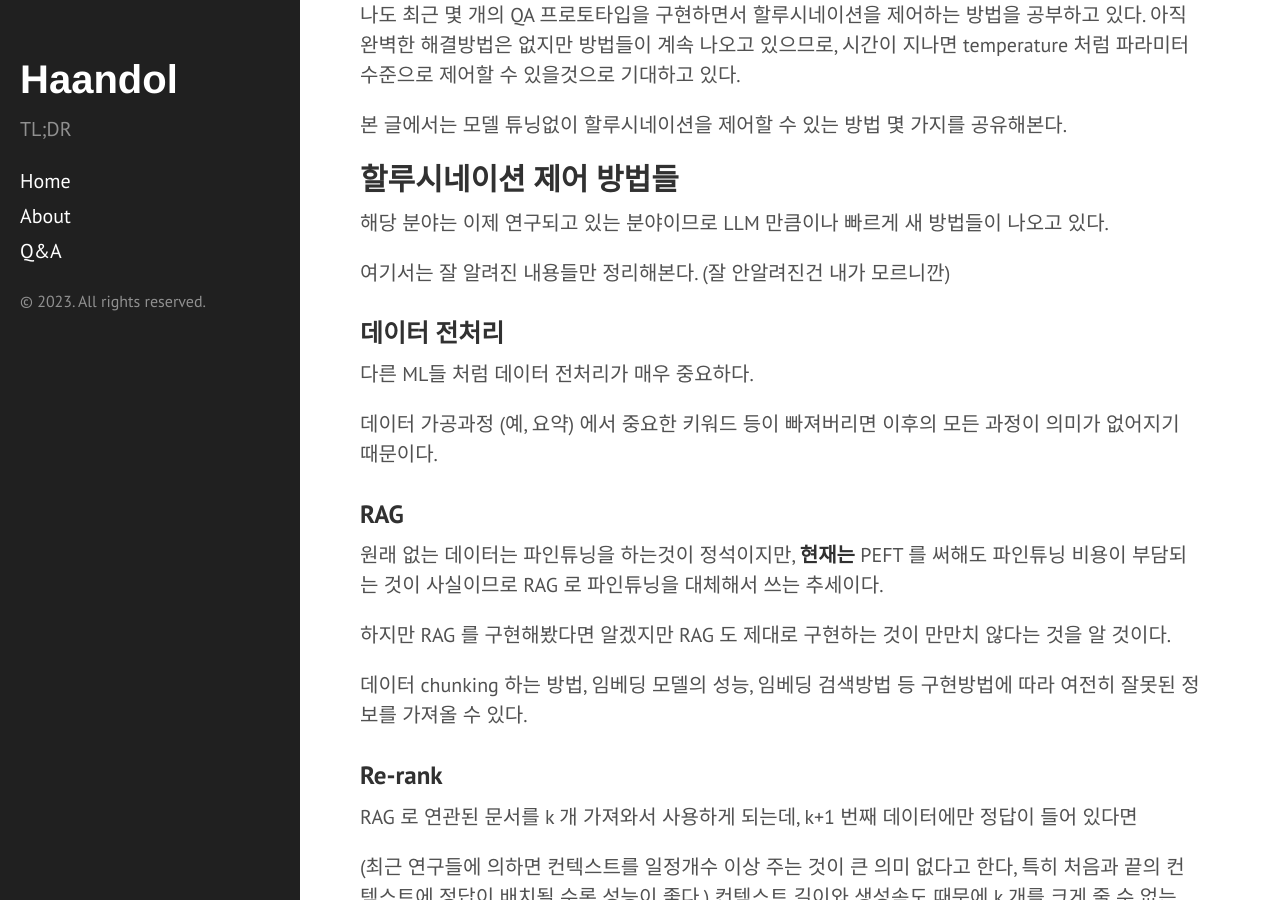
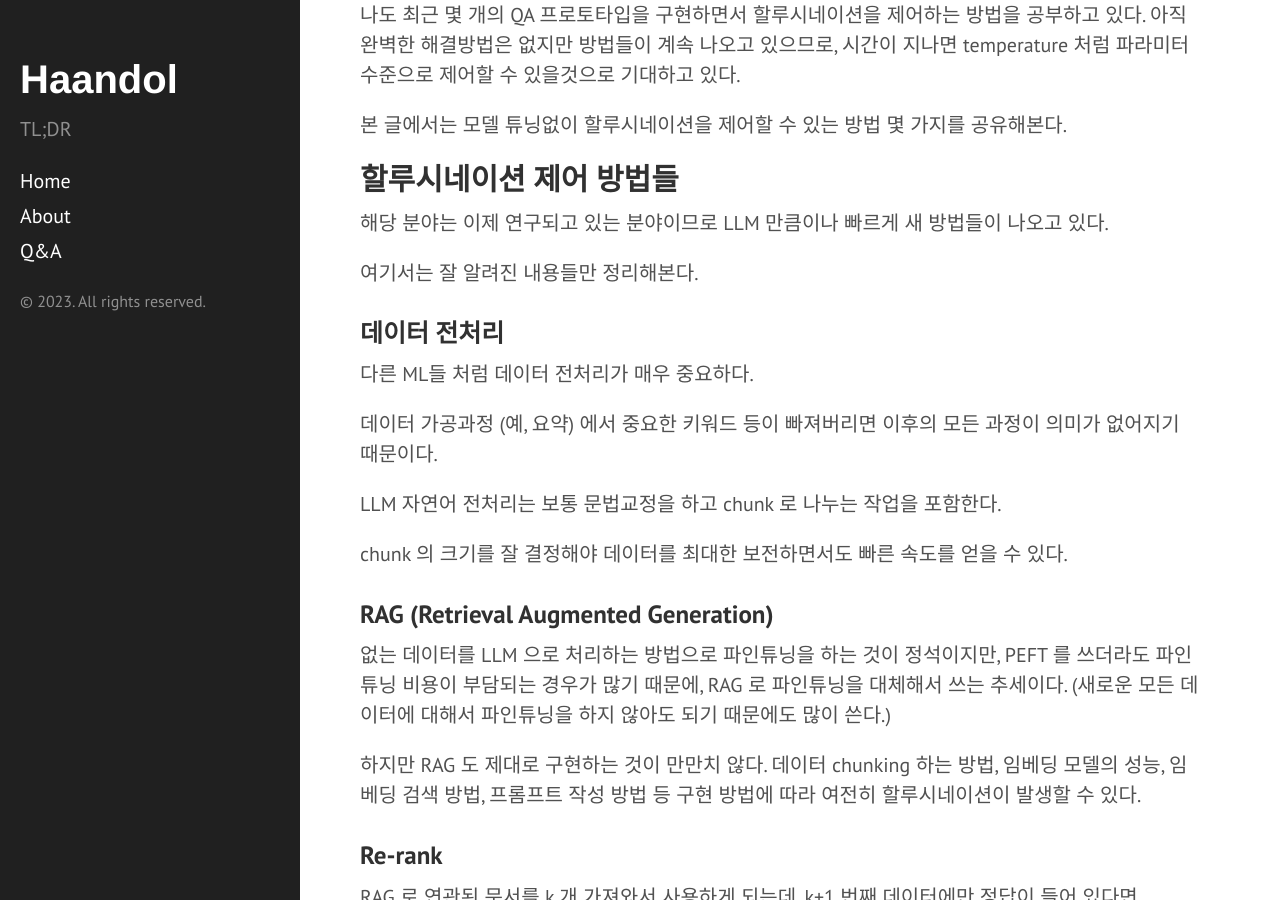
Before and after one commit to haandol/haandol.github.com, a Jekyll site: the page built from _posts/2023-08-27-how-to-harness-llms-to-manage-hallucination.md, in a window 1280 px wide and 900 px high, scrolled down 672 px. Built offline with Jekyll 4.4.1, drawn with Linux system fonts in a browser that asks for light colours; comment, search, counter and statistics services are not loaded.

Commit message:
update hallucination

```diff
--- a/_posts/2023-08-27-how-to-harness-llms-to-manage-hallucination.md
+++ b/_posts/2023-08-27-how-to-harness-llms-to-manage-hallucination.md
@@ -30,7 +30,7 @@ publish: true
 
 해당 분야는 이제 연구되고 있는 분야이므로 LLM 만큼이나 빠르게 새 방법들이 나오고 있다.
 
-여기서는 잘 알려진 내용들만 정리해본다. (잘 안알려진건 내가 모르니깐)
+여기서는 잘 알려진 내용들만 정리해본다.
 
 ### 데이터 전처리
 
@@ -38,13 +38,15 @@ publish: true
 
 데이터 가공과정 (예, 요약) 에서 중요한 키워드 등이 빠져버리면 이후의 모든 과정이 의미가 없어지기 때문이다.
 
-### RAG
+LLM 자연어 전처리는 보통 문법교정을 하고 chunk 로 나누는 작업을 포함한다.
 
-원래 없는 데이터는 파인튜닝을 하는것이 정석이지만, **현재는** PEFT 를 써해도 파인튜닝 비용이 부담되는 것이 사실이므로 RAG 로 파인튜닝을 대체해서 쓰는 추세이다.
+chunk 의 크기를 잘 결정해야 데이터를 최대한 보전하면서도 빠른 속도를 얻을 수 있다.
 
-하지만 RAG 를 구현해봤다면 알겠지만 RAG 도 제대로 구현하는 것이 만만치 않다는 것을 알 것이다.
+### RAG (Retrieval Augmented Generation)
 
-데이터 chunking 하는 방법, 임베딩 모델의 성능, 임베딩 검색방법 등 구현방법에 따라 여전히 잘못된 정보를 가져올 수 있다.
+없는 데이터를 LLM 으로 처리하는 방법으로 파인튜닝을 하는 것이 정석이지만, PEFT 를 쓰더라도 파인튜닝 비용이 부담되는 경우가 많기 때문에, RAG 로 파인튜닝을 대체해서 쓰는 추세이다. (새로운 모든 데이터에 대해서 파인튜닝을 하지 않아도 되기 때문에도 많이 쓴다.)
+
+하지만 RAG 도 제대로 구현하는 것이 만만치 않다. 데이터 chunking 하는 방법, 임베딩 모델의 성능, 임베딩 검색 방법, 프롬프트 작성 방법 등 구현 방법에 따라 여전히 할루시네이션이 발생할 수 있다.
 
 ### Re-rank
 
```
